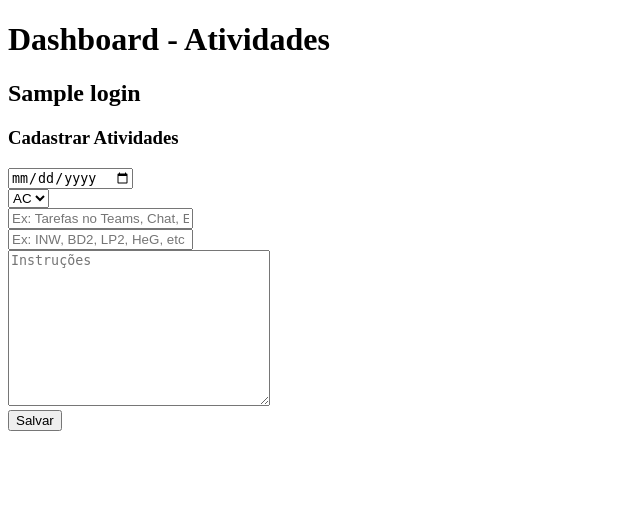
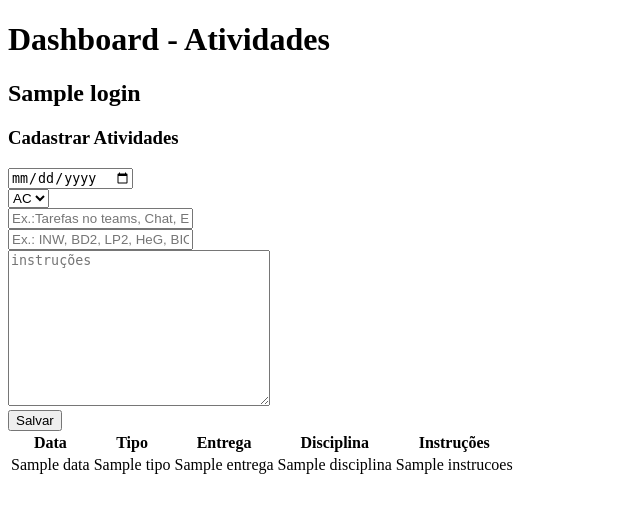
Before and after one commit to MatheusRosa800/logineregistros, a Node server app: template views/dashboard.ejs in a window 1280 px wide. Shown: the top 513 px of the page, without its empty margins (0-640 px from the left). Run offline with Node 20, Linux system fonts and the light colour scheme; the template is opened without the code that fills it: most values are stand-ins (such as "Sample title", 1, 10 or a date in 2020); some libraries are stand-ins or nearby versions.

Commit message:
Add files via upload

```diff
--- a/package.json
+++ b/package.json
@@ -15,6 +15,7 @@
     "consign": "^0.1.6",
     "ejs": "^3.1.6",
     "express": "^4.17.1",
-    "mongoose": "^6.0.8"
+    "mongoose": "^6.0.8",
+    "npm": "^8.1.1"
   }
 }
--- a/views/dashboard.ejs
+++ b/views/dashboard.ejs
@@ -17,14 +17,31 @@
     <option value="AC">AC</option>
     <option value="AT">AT</option>
     </select><br>
-        <input type="text" name="entrega" id="entrega" placeholder="Ex: Tarefas no Teams, Chat, Email, Forms, etc"> <br>
-        <input type="text" name="disciplina" id="disciplina" placeholder="Ex: INW, BD2, LP2, HeG, etc"> <br>
-        <textarea name="instrucoes" id="instrucoes" cols="30" rows="10" placeholder="Instruções"></textarea> <br>
+    <input type="text" name="entrega" id="entrega" placeholder="Ex.:Tarefas no teams, Chat, Email, Forms, etc"><br>
+    <input type="text" name="disciplina" id="disciplina" placeholder="Ex.: INW, BD2, LP2, HeG, BIO, etc"><br>
+    <textarea name="instrucoes" id="instrucoes" cols="30" rows="10"
+    placeholder="instruções"></textarea><br>
     <input type="submit" value="Salvar">
+
     </form>
 
-
-
-
+    <table>
+        <tr>
+            <th>Data</th>
+            <th>Tipo</th>
+            <th>Entrega</th>
+            <th>Disciplina</th>
+            <th>Instruções</th>
+        </tr>
+        <% for (var n = 0; n < lista.length; n++) { %>
+        <tr>
+            <td><%=lista[n].data%></td>
+            <td><%=lista[n].tipo%></td>
+            <td><%=lista[n].entrega%></td>
+            <td><%=lista[n].disciplina%></td>
+            <td><%=lista[n].instrucoes%></td>
+        </tr>
+        <% } %>
+    </table>
 </body>
 </html>
```
Also changed, not shown: routes/dashboard.js (+13 -10 lines), 1 other file. Lines whose indentation alone changed are shown as unchanged.
